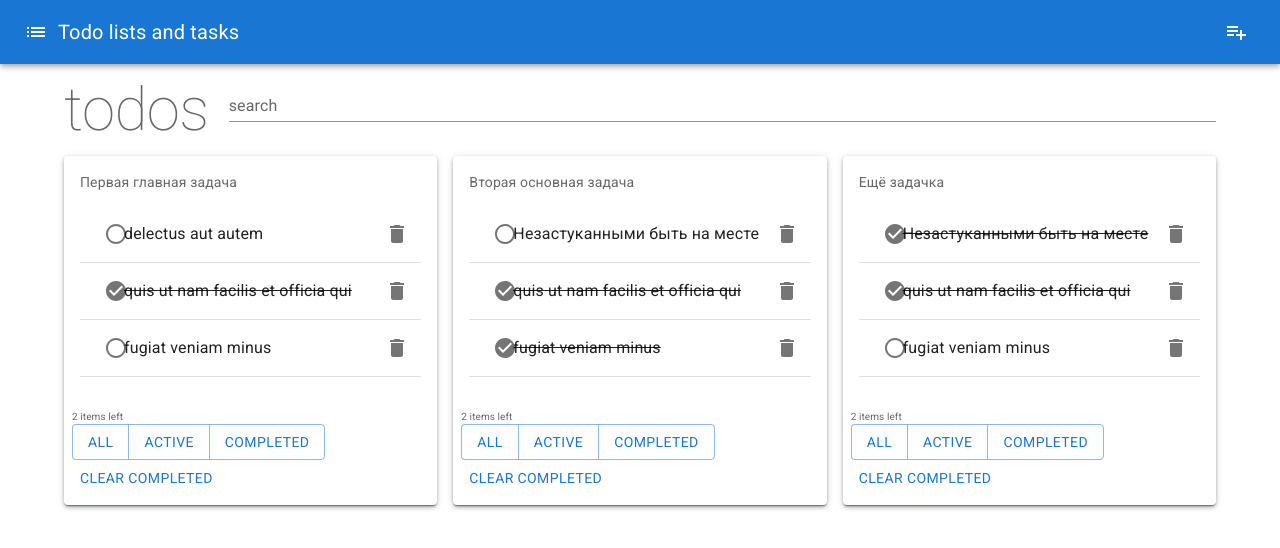
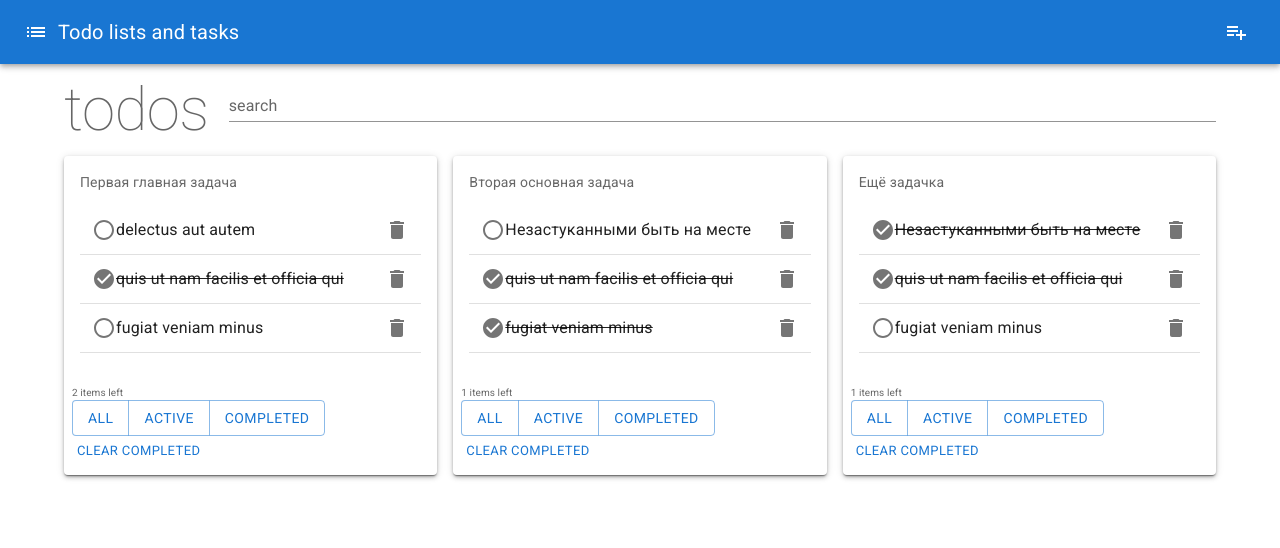
Before and after one commit to Les84Brest/MBSimpleToDo, a React (Create React App) app: page / in a window 1280 px wide. Shown: the top 548 px of the page. Built offline with nearby package versions, Linux system fonts and the light colour scheme.

Commit message:
adjustRedux: Delete todo

```diff
--- a/src/components/Task/Task.tsx
+++ b/src/components/Task/Task.tsx
@@ -16,15 +16,32 @@ import useTask from "./useTask";
 
 const Task: FC<ITask> = ({ id, taskName, todos }) => {
 
-    const { completeToDo } = useTask(id);
+    const { completeToDo, deleteTodo, clearCompleted } = useTask(id);
 
     const cbDeleteTodo = useCallback<(id: number) => void>((id) => {
-        console.log('%cdelete id', 'padding: 5px; background: #3dd; color: #333333;', id);
-    }, [])
+        deleteTodo(id);
+    }, [deleteTodo]);
 
     const cbCompleteTodo = useCallback<(id: number, todoStatus: boolean) => void>((id, todoStatus) => {
         completeToDo(id, todoStatus);
-    }, [completeToDo])
+    }, [completeToDo]);
+
+    const getUncompletedTodosCount = (): number => {
+        if (!todos.length) {
+            return 0;
+        }
+
+        return todos.filter(todo => todo.completed ? false : true).length;
+    }
+
+    const getCompletedTodosCount = (): number => {
+        if (!todos.length) {
+            return 0;
+        }
+
+        return todos.filter(todo => todo.completed ? true : false).length;
+    }
+
 
     return (
         <Grid item xs={12} md={4}>
@@ -45,14 +62,14 @@ const Task: FC<ITask> = ({ id, taskName, todos }) => {
                     <CardActions>
                         <Box>
                             <Typography sx={{ fontSize: 10 }} color="text.secondary">
-                                2 items left
+                                {getUncompletedTodosCount()} items left
                             </Typography>
                             <ButtonGroup variant="outlined" aria-label="filter button group">
                                 <Button>All</Button>
                                 <Button>Active</Button>
                                 <Button>Completed</Button>
                             </ButtonGroup>
-                            <Button>Clear completed</Button>
+                            <Button onClick={clearCompleted} size='small' disabled={!(getCompletedTodosCount() > 0)}>Clear completed</Button>
                         </Box>
                     </CardActions>
                 </Card>
--- a/src/components/Task/useTask.ts
+++ b/src/components/Task/useTask.ts
@@ -1,5 +1,5 @@
 import { useAppDispatch } from "../../hooks/redux";
-import { toggleCompleted } from "../../store/taskToDoSlice/taskToDoSlice";
+import { toggleCompleted, deleteTodo, clearAllCompletedTodosInTask } from "../../store/taskToDoSlice/taskToDoSlice";
 
 export default function useTask(taskId: number) {
     const dispatcher = useAppDispatch();
@@ -9,8 +9,13 @@ export default function useTask(taskId: number) {
             dispatcher(toggleCompleted({todoId, todoStatus, taskId}));
         },
 
-        deleteTodo() {
+        deleteTodo(todoId: number) {
+            console.log('%cdelete', 'padding: 5px; background: #3dd; color: #333333;');
+            dispatcher(deleteTodo({todoId, taskId: taskId}))
+        },
 
+        clearCompleted(){
+            dispatcher(clearAllCompletedTodosInTask(taskId))
         }
     };
 }
--- a/src/components/Todo/TodoItem.tsx
+++ b/src/components/Todo/TodoItem.tsx
@@ -29,8 +29,9 @@ const ToDoItem: FC<ToDoItemProps> = ({ todo, onClickDelete, onClickComplete }) =
                         <DeleteIcon />
                     </IconButton>
                 }
+                sx={{px:0, py:0}}
             >
-                <IconButton edge="end" aria-label="complete" onClick={handleComplete}>
+                <IconButton edge="end" aria-label="complete" size='large' onClick={handleComplete}>
                     {completed ? <CheckCircle /> : <RadioButtonUnchecked />}
                 </IconButton >
                 <ListItemText
--- a/src/store/taskToDoSlice/taskToDoSlice.ts
+++ b/src/store/taskToDoSlice/taskToDoSlice.ts
@@ -14,29 +14,9 @@ type ToggleCompletedPayload = CommonActionPayload & {
     todoStatus: boolean
 }
 
-type AddTodoPayload = CommonActionPayload & {todo: ToDo}
-type DelTodoPayload = CommonActionPayload & {todoId: number}
+type AddTodoPayload = CommonActionPayload & { todo: ToDo }
+type DelTodoPayload = CommonActionPayload & { todoId: number }
 
-
-// export type Photo = {
-//     albumId: number,
-//     id: number,
-//     title: string,
-//     url: string,
-//     thumbnailUrl: string,
-// }
-
-// export enum Status {
-//     LOADING = 'loading',
-//     SUCCESS = 'success',
-//     ERROR = 'error'
-// }
-
-// export interface IPhotoState {
-//     photos: Photo[];
-//     status: Status;
-//     error: string | null;
-// }
 
 interface ITaskState {
     tasks: Array<ITask>
@@ -45,6 +25,12 @@ interface ITaskState {
 const initialState: ITaskState = {
     tasks: data,
 };
+
+function getEditedTask(tasks: ITask[], taskId: number): ITask | null {
+    const currentTask = tasks.find((task) => task.id === taskId);
+
+    return currentTask ? currentTask : null;
+}
 
 export const tasksSlice = createSlice({
     name: 'tasks',
@@ -60,8 +46,14 @@ export const tasksSlice = createSlice({
         },
 
         deleteTodo(state, action: PayloadAction<DelTodoPayload>) {
-            //TODO delete todo logic
-            console.log('%cdeleteTodo', 'padding: 5px; background: FloralWhite; color: red;');
+            const { taskId, todoId } = action.payload;
+
+            const editedTask = getEditedTask(state.tasks, taskId);
+            console.log('%cedited task', 'padding: 5px; background: FloralWhite; color: red;', editedTask);
+            if (editedTask) {
+                editedTask.todos = editedTask.todos.filter(todo => todo.id !== todoId);
+            }
+
         },
 
         toggleCompleted(state, action: PayloadAction<ToggleCompletedPayload>) {
@@ -74,12 +66,20 @@ export const tasksSlice = createSlice({
             if (editedTodo) {
                 editedTodo.completed = todoStatus;
             }
+        },
+
+        clearAllCompletedTodosInTask(state, action: PayloadAction<number>) {
+            const editedTodo = getEditedTask(state.tasks, action.payload)
+
+            if (editedTodo) {
+                editedTodo.todos = editedTodo.todos.filter(todo => todo.completed === false);
+            }
         }
 
     },
 
 });
 
-export const { addTask, addTodo, deleteTodo, toggleCompleted } = tasksSlice.actions
+export const { addTask, addTodo, deleteTodo, toggleCompleted, clearAllCompletedTodosInTask } = tasksSlice.actions
 
 export default tasksSlice.reducer;
```
